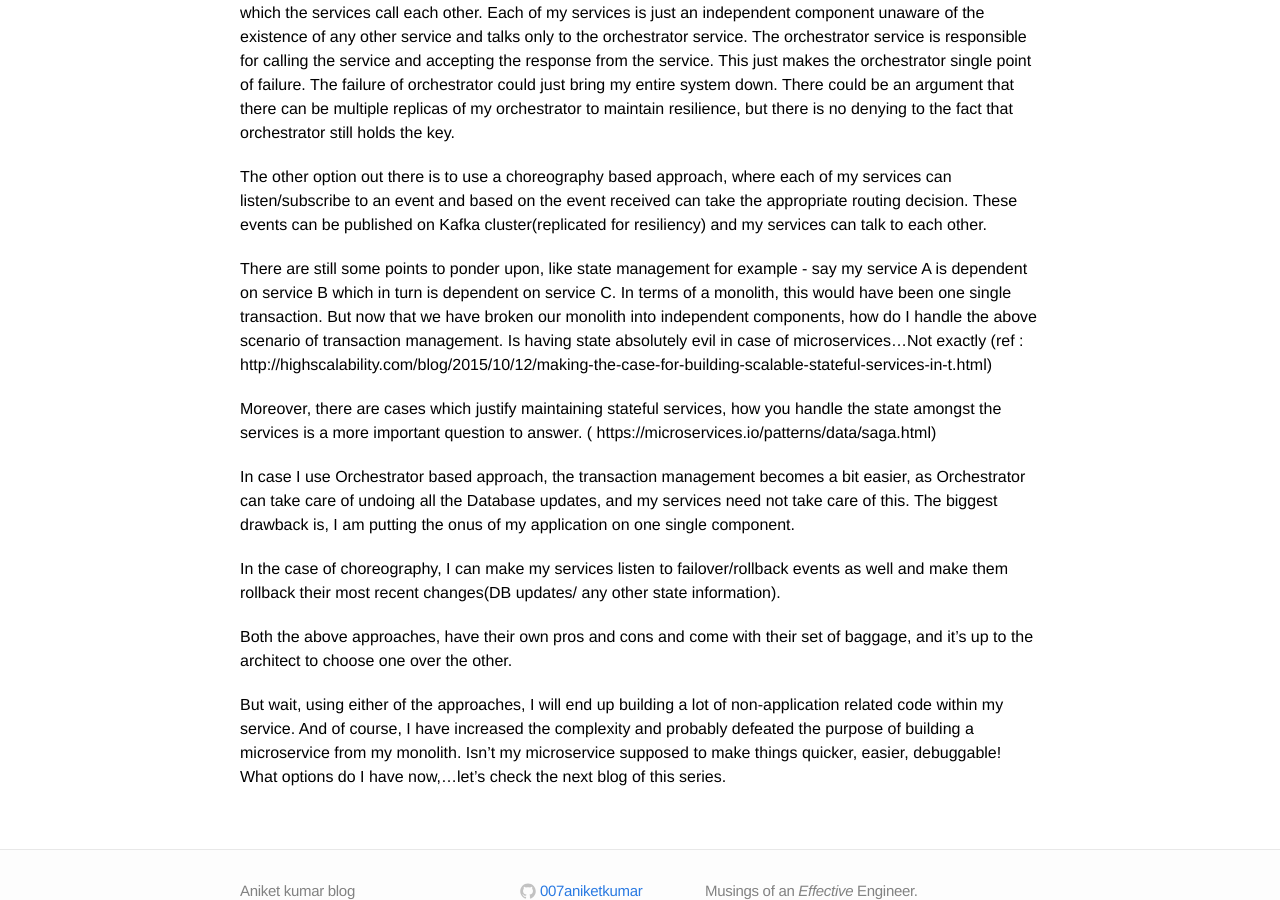
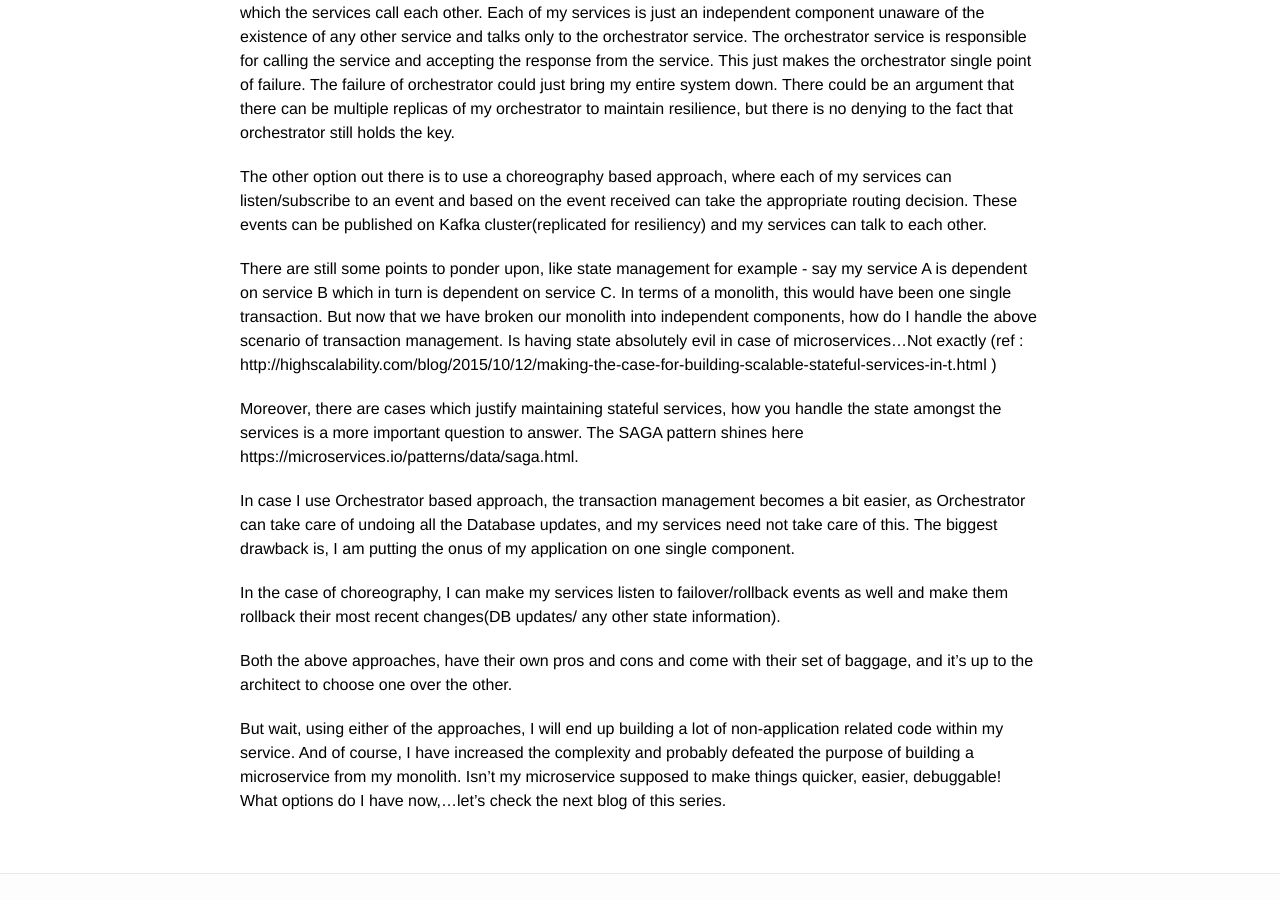
Before and after one commit to 007aniketkumar/007aniketkumarblog.github.io, a Jekyll site: the page built from _posts/2019-02-21-I-dont-Know-How-To-Make-My-Services-Talk.markdown, in a window 1280 px wide and 900 px high, scrolled down 548 px. Built offline with Jekyll 4.4.1, drawn with Linux system fonts in a browser that asks for light colours.

Commit message:
Update 2019-02-21-I-dont-Know-How-To-Make-My-Services-Talk.markdown

```diff
--- a/_posts/2019-02-21-I-dont-Know-How-To-Make-My-Services-Talk.markdown
+++ b/_posts/2019-02-21-I-dont-Know-How-To-Make-My-Services-Talk.markdown
@@ -16,9 +16,9 @@ The architect should also try to ensure couple of points: point 1: Maintain the
 The other option out there is to use a choreography based approach, where each of my services can listen/subscribe to an event and based on the event received can take the appropriate routing decision. These events can be published on Kafka cluster(replicated for resiliency) and my services can talk to each other.
 
 There are still some points to ponder upon, like state management for example - say my service A is dependent on service B which in turn is dependent on service C. In terms of a monolith, this would have been one single transaction. But now that we have broken our monolith into independent components, how do I handle the above scenario of transaction management. Is having state absolutely evil in case of microservices…Not exactly (ref :
-http://highscalability.com/blog/2015/10/12/making-the-case-for-building-scalable-stateful-services-in-t.html)
+http://highscalability.com/blog/2015/10/12/making-the-case-for-building-scalable-stateful-services-in-t.html )
 
-Moreover, there are cases which justify maintaining stateful services, how you handle the state amongst the services is a more important question to answer. ( https://microservices.io/patterns/data/saga.html)
+Moreover, there are cases which justify maintaining stateful services, how you handle the state amongst the services is a more important question to answer. The SAGA pattern shines here https://microservices.io/patterns/data/saga.html.
 
 In case I use Orchestrator based approach, the transaction management becomes a bit easier, as Orchestrator can take care of undoing all the Database updates, and my services need not take care of this. The biggest drawback is, I am putting the onus of my application on one single component.
 
```
